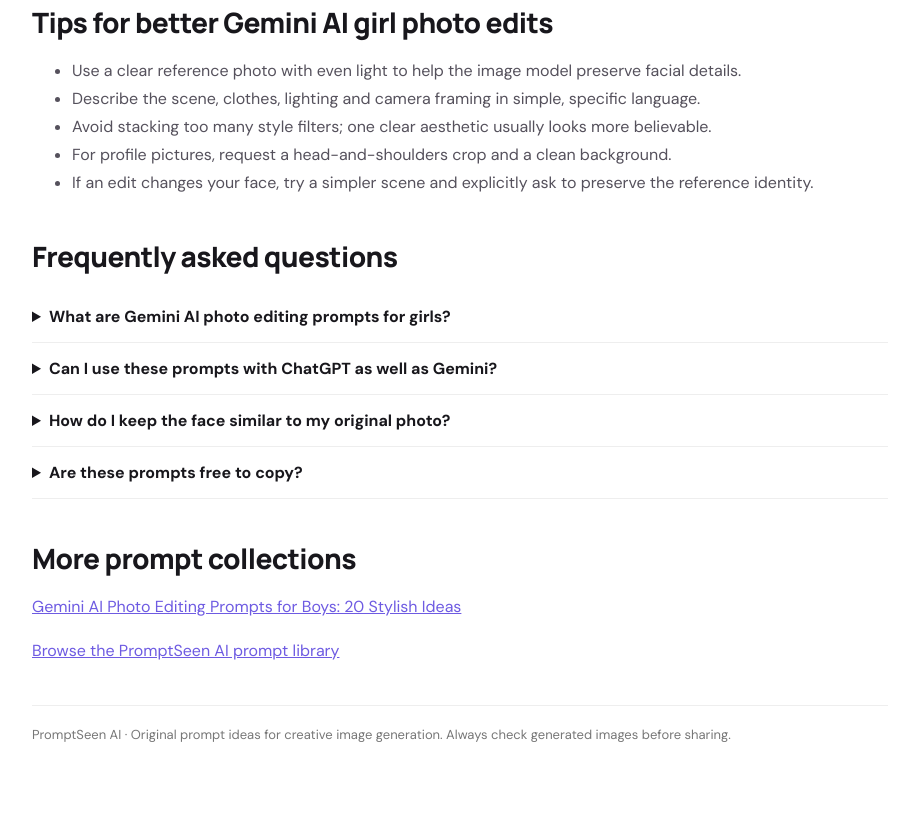
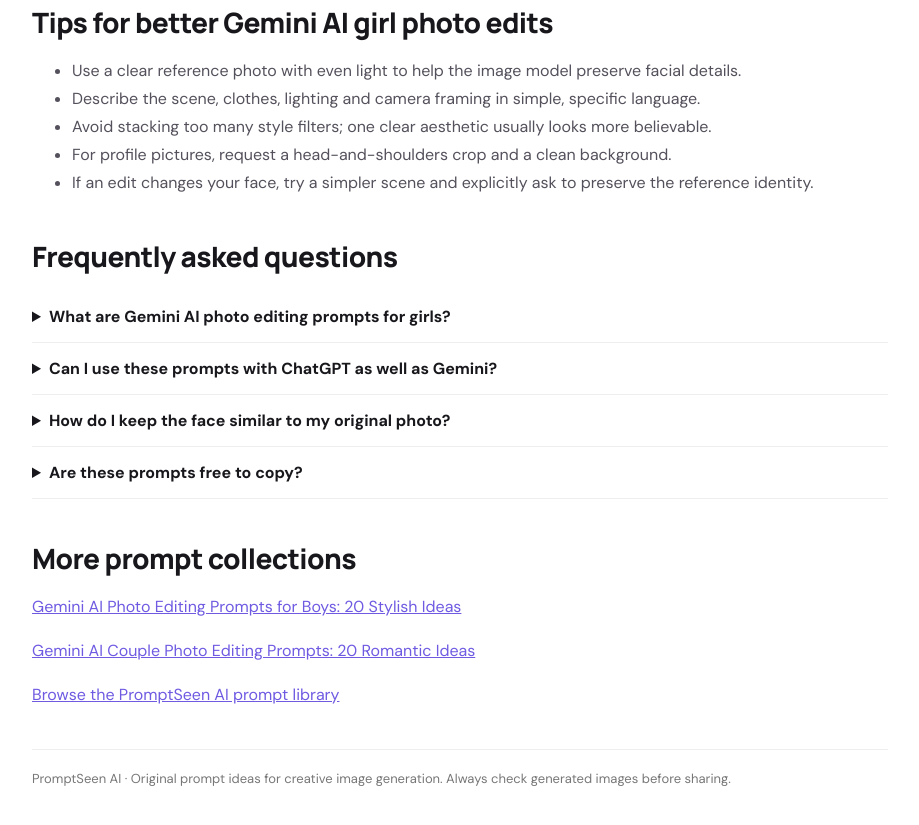
Before and after one commit to promptseen-ai/promptseen-ai.github.io, a plain HTML site: page articles/gemini-ai-photo-editing-prompts-for-girls.html in a window 1280 px wide. Shown: the part 6230-7055 px from the top of the page, without its empty margins (180-1099 px from the left). Drawn offline with Linux system fonts and the light colour scheme.

Commit message:
Add internal links between girls and couple articles

```diff
--- a/articles/gemini-ai-photo-editing-prompts-for-girls.html
+++ b/articles/gemini-ai-photo-editing-prompts-for-girls.html
@@ -22,5 +22,5 @@
 <details><summary>Can I use these prompts with ChatGPT as well as Gemini?</summary><div class="faq-answer"><p>Yes. They are written in plain language and can be adapted to image tools that accept prompts and reference photos. Available features and limits depend on the tool.</p></div></details>
 <details><summary>How do I keep the face similar to my original photo?</summary><div class="faq-answer"><p>Start with a sharp, well-lit reference, keep the requested scene relatively simple and ask the editor to preserve your facial identity and natural skin tone. Results can still vary between generations.</p></div></details>
 <details><summary>Are these prompts free to copy?</summary><div class="faq-answer"><p>Yes. You can copy and customize the text on this page for personal creative use. Image-tool access may have its own limits or pricing.</p></div></details>
-<div class="related"><h2>More prompt collections</h2><p><a href="gemini-ai-photo-editing-prompts-for-boys.html">Gemini AI Photo Editing Prompts for Boys: 20 Stylish Ideas</a></p><p><a href="../index.html">Browse the PromptSeen AI prompt library</a></p></div>
+<div class="related"><h2>More prompt collections</h2><p><a href="gemini-ai-photo-editing-prompts-for-boys.html">Gemini AI Photo Editing Prompts for Boys: 20 Stylish Ideas</a></p><p><a href="gemini-ai-couple-photo-editing-prompts.html">Gemini AI Couple Photo Editing Prompts: 20 Romantic Ideas</a></p><p><a href="../index.html">Browse the PromptSeen AI prompt library</a></p></div>
 <div class="article-footer">PromptSeen AI · Original prompt ideas for creative image generation. Always check generated images before sharing.</div></main><script src="../app.js"></script></body></html>
```
